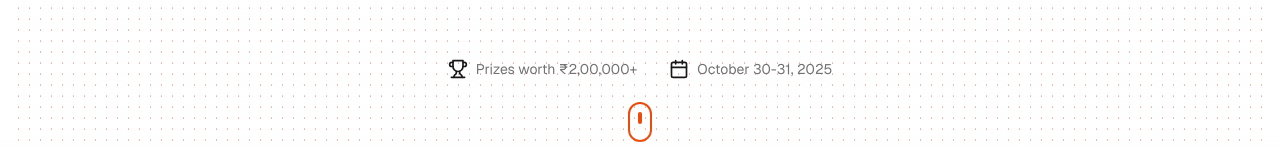
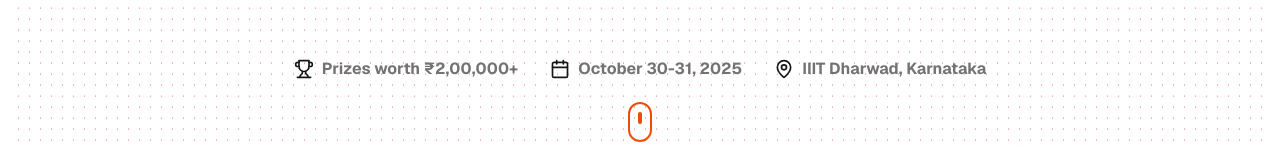
Before and after one commit to PjVineeth/Aerothon-2025, a Next.js app: page / in a window 1280 px wide. Shown: the part 637-784 px from the top of the page. Built offline with nearby package versions, Linux system fonts and the light colour scheme.

Commit message:
Updated form links & Venue Details

```diff
--- a/components/footer.tsx
+++ b/components/footer.tsx
@@ -54,7 +54,7 @@ export function Footer() {
             <ul className="space-y-3 text-sm text-muted-foreground">
               <li className="flex items-center space-x-2">
                 <Mail className="h-4 w-4" />
-                <span>aerothon2025@iiitdwd.ac.in</span>
+                <span>hackevents@iiitdwd.ac.in</span>
               </li>
               <li className="flex items-center space-x-2">
                 <Phone className="h-4 w-4" />
--- a/components/header.tsx
+++ b/components/header.tsx
@@ -39,7 +39,7 @@ export function Header() {
             <a
               key={item.name}
               href={item.href}
-              className="text-sm font-semibold leading-6 text-foreground hover:text-primary transition-colors"
+              className="text-sm font-semibold leading-6 text-foreground hover:text-orange-500 transition-colors"
             >
               {item.name}
             </a>
@@ -48,7 +48,7 @@ export function Header() {
         <div className="hidden lg:flex lg:flex-1 lg:justify-end lg:items-center lg:space-x-4">
           <ThemeToggle />
           <Button asChild>
-            <a href="https://forms.gle/your-registration-link" target="_blank" rel="noopener noreferrer">Register Now</a>
+            <a href="https://forms.gle/K4jtiE5URNVbxvbCA" target="_blank" rel="noopener noreferrer">Register Now</a>
           </Button>
         </div>
       </nav>
@@ -62,14 +62,14 @@ export function Header() {
                 key={item.name}
                 onClick={() => setIsMenuOpen(false)}
                 href={item.href}
-                className="block px-3 py-3 text-base text-foreground hover:text-primary transition-colors"
+                className="block px-3 py-3 text-base text-foreground hover:text-orange-500 transition-colors"
               >
                 {item.name}
               </a>
             ))}
             <div className="px-3 py-3">
               <Button asChild className="w-full">
-                <a href="https://forms.gle/your-registration-link" target="_blank" rel="noopener noreferrer" onClick={() => setIsMenuOpen(false)}>
+                <a href="https://forms.gle/K4jtiE5URNVbxvbCA" target="_blank" rel="noopener noreferrer" onClick={() => setIsMenuOpen(false)}>
                   Register Now
                 </a>
               </Button>
--- a/components/hero-section.tsx
+++ b/components/hero-section.tsx
@@ -1,6 +1,6 @@
 import { Button } from "@/components/ui/button"
 import { Badge } from "@/components/ui/badge"
-import { ArrowRight, Calendar, Trophy } from "lucide-react"
+import { ArrowRight, Calendar, Trophy, MapPin } from "lucide-react"
 import DotGrid from "./dotgrid"
 
 export function HeroSection() {
@@ -42,7 +42,7 @@ export function HeroSection() {
 
           <div className="mt-10 flex flex-col sm:flex-row items-center justify-center gap-4">
             <Button size="lg" className="text-base px-8 py-3" asChild>
-              <a href="https://forms.gle/your-registration-link" target="_blank" rel="noopener noreferrer">
+              <a href="https://forms.gle/K4jtiE5URNVbxvbCA" target="_blank" rel="noopener noreferrer">
                 Register Now
                 <ArrowRight className="ml-2 h-4 w-4" />
               </a>
@@ -58,14 +58,18 @@ export function HeroSection() {
             </Button> */}
           </div>
 
-          <div className="mt-16 flex flex-col sm:flex-row items-center justify-center gap-8 text-sm text-muted-foreground">
-            <div className="flex items-center">
+          <div className="mt-16 flex flex-col sm:flex-row items-center justify-center gap-8 text-md text-muted-foreground">
+            <div className="flex items-center font-bold">
               <Trophy className="mr-2 h-5 w-5 text-primary" />
               <span>Prizes worth ₹2,00,000+</span>
             </div>
-            <div className="flex items-center">
+            <div className="flex items-center font-bold">
               <Calendar className="mr-2 h-5 w-5 text-primary" />
               <span>October 30-31, 2025</span>
+            </div>
+            <div className="flex items-center font-bold">
+              <MapPin className="mr-2 h-5 w-5 text-primary" />
+              <span>IIIT Dharwad, Karnataka</span>
             </div>
           </div>
         </div>
--- a/components/important-dates-section.tsx
+++ b/components/important-dates-section.tsx
@@ -17,7 +17,13 @@ export function ImportantDatesSection() {
       date: "October 13, 2025",
       day: "Monday",
       title: "Registration & Submission Deadline",
-      description: "Team Registration, Presentation (PPT), Technical Report, Solution Video (Methodology & Demo)",
+      description: (
+        <>
+          Team Registration, <a href="#" className="underline underline-offset-1 hover:text-primary">Presentation (PPT)</a>, <a href="#" className="underline underline-offset-1 hover:text-primary">Technical Report</a>.
+          <br />
+          The team leader has to register the team by submitting the ppt, report, recorded video of the presentation.
+        </>
+      ),
       icon: Users,
       status: "upcoming",
       gradient: "from-blue-500 to-cyan-500",
@@ -26,7 +32,7 @@ export function ImportantDatesSection() {
       date: "October 20, 2025",
       day: "Monday",
       title: "Shortlisted Team Announcement",
-      description: "Selected teams notified for final hackathon",
+      description: "Selected teams notified for final hackathon (Equal number of teams will be shortlisted from each problem statement)",
       icon: Clock,
       status: "upcoming",
       gradient: "from-green-500 to-teal-500",
@@ -35,7 +41,7 @@ export function ImportantDatesSection() {
       date: "October 30-31, 2025",
       day: "Thursday-Friday",
       title: "AEROTHON 2025 - 24 Hour Hackathon",
-      description: "24 Hours Continuous • Venue: To be announced",
+      description: "24 Hours Continuous • Venue: IIIT Dharwad, Karnataka",
       icon: Trophy,
       status: "upcoming",
       gradient: "from-purple-500 to-pink-500",
@@ -97,7 +103,7 @@ export function ImportantDatesSection() {
                 <div>
                   <h4 className="font-semibold mb-2">Team Formation</h4>
                   <ul className="list-disc list-inside text-sm text-muted-foreground space-y-1">
-                    <li>Team size: 2-4 members</li>
+                    <li>Team size: 4 members</li>
                     <li>Diversity encouraged (different disciplines)</li>
                     <li>Student eligibility criteria</li>
                   </ul>
--- a/components/registration-section.tsx
+++ b/components/registration-section.tsx
@@ -7,7 +7,7 @@ export function RegistrationSection() {
   const steps = [
     {
       title: "Team Formation",
-      description: "Form your team of 2-4 members with diverse skills and backgrounds",
+      description: "Form your team of 4 members with diverse skills and backgrounds",
       gradient: "from-orange-500 to-red-500",
     },
     {
@@ -31,7 +31,7 @@ export function RegistrationSection() {
     {
       question: "What are the team formation guidelines?",
       answer:
-        "Teams should consist of 2-4 members. We encourage diversity in skills and academic backgrounds. All team members must be current students.",
+        "Teams should consist of 4 members. We encourage diversity in skills and academic backgrounds. All team members must be current students.",
     },
     {
       question: "What are the eligibility criteria?",
@@ -46,7 +46,7 @@ export function RegistrationSection() {
     {
       question: "How does the submission process work?",
       answer:
-        "Submit your initial presentation (PPT), technical report, and solution video by October 13, 2025. Detailed submission guidelines will be provided upon registration.",
+        "Submit your initial presentation (PPT), technical report, and recorded presentation by October 13, 2025. Detailed submission guidelines will be provided upon registration.",
     },
     {
       question: "What are the evaluation criteria?",
@@ -91,7 +91,7 @@ export function RegistrationSection() {
           <div className="text-center mb-16">
             <div className="flex flex-col sm:flex-row items-center justify-center gap-4">
               <Button size="lg" className="text-base px-8 py-3" asChild>
-                <a href="https://forms.gle/your-registration-link" target="_blank" rel="noopener noreferrer">
+                <a href="https://forms.gle/K4jtiE5URNVbxvbCA" target="_blank" rel="noopener noreferrer">
                   Register Your Team
                   <ArrowRight className="ml-2 h-4 w-4" />
                 </a>
@@ -117,7 +117,7 @@ export function RegistrationSection() {
                   <Mail className="h-5 w-5 text-primary" />
                   <div>
                     <p className="font-medium">Email</p>
-                    <p className="text-sm text-muted-foreground">aerothon2025@iiitdwd.ac.in</p>
+                    <p className="text-sm text-muted-foreground">hackevents@iiitdwd.ac.in</p>
                   </div>
                 </div>
                 <div className="flex items-center space-x-3">
```
